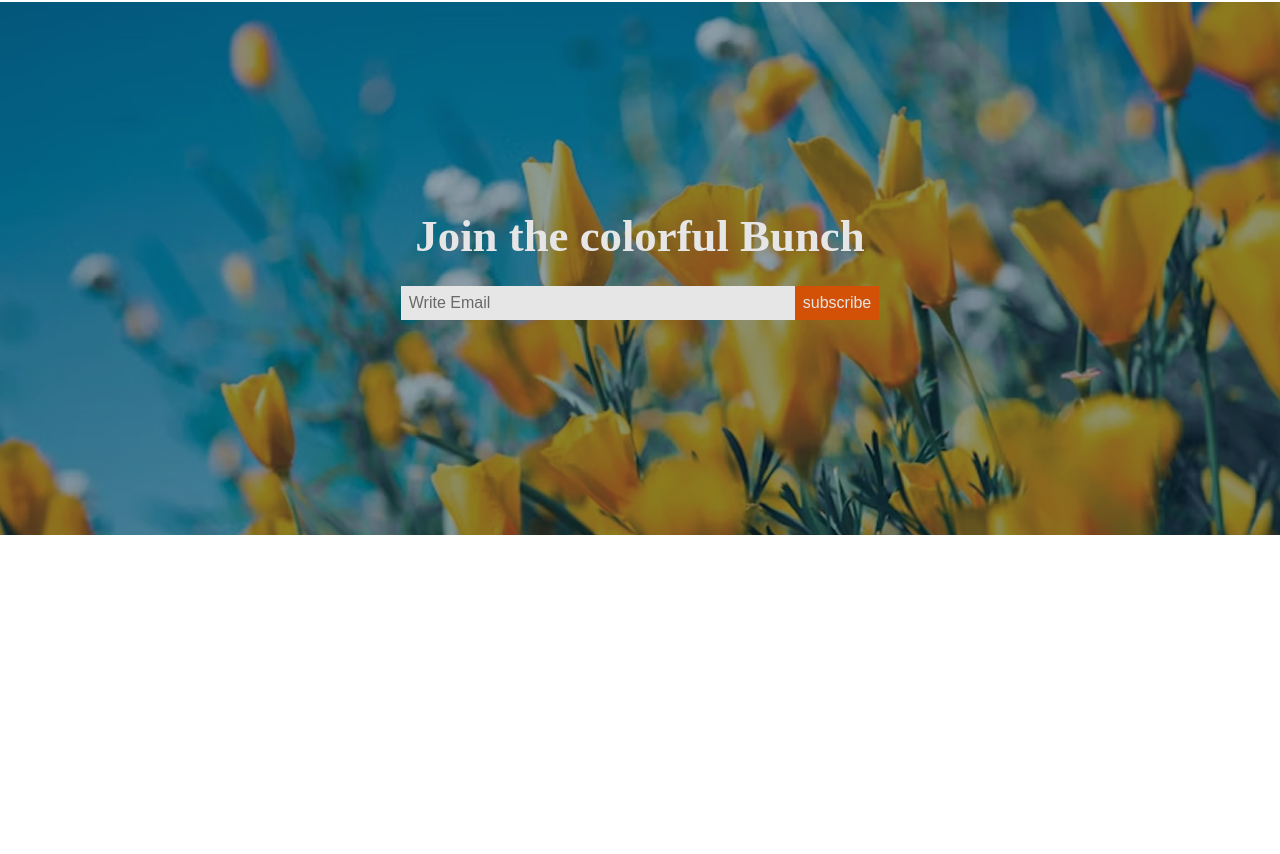
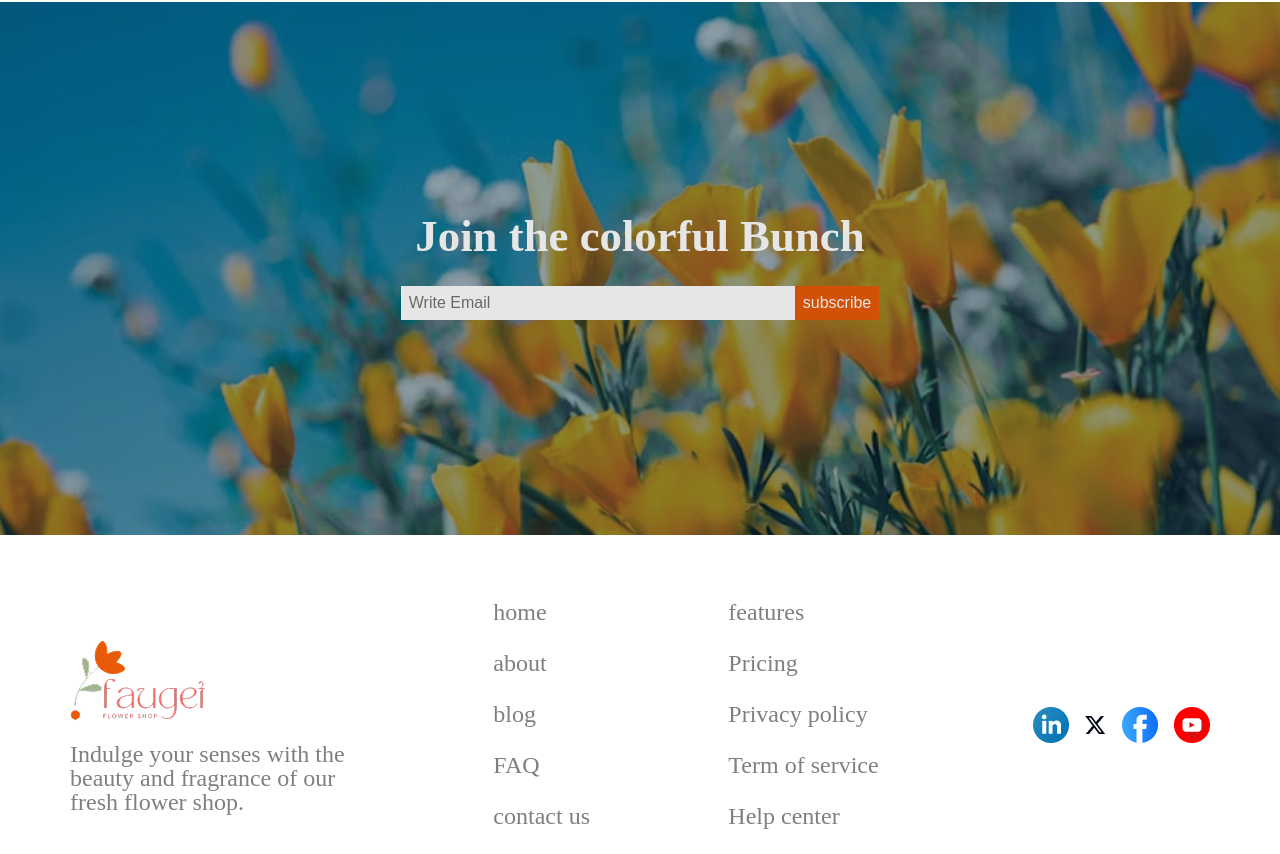
Before and after one commit to HasibulHRony/responsive-flowers-shop, a plain HTML site: page index.html in a window 1280 px wide. Shown: the part 3495-4349 px from the top of the page. Before the commit the page ends 4030 px from the top, so only its background shows below. Drawn offline with Linux system fonts and the light colour scheme.

Commit message:
footer section done

```diff
--- a/index.html
+++ b/index.html
@@ -194,7 +194,35 @@
         </div>
     </section>
     <footer>
+        <div class="foot-logo">
+            <figure><img src="./assets/logo.png" alt=""></figure>
+            <p class="dark-p">Indulge your senses with the beauty and fragrance of our fresh flower shop. </p>
+        </div>
+        <div class="home">
+            <ul>
+                <li><a href="">home</a></li>
+                <li><a href="">about</a></li>
+                <li><a href="">blog</a></li>
+                <li><a href="">FAQ</a></li>
+                <li><a href="">contact us</a></li>
 
+            </ul>
+        </div>
+        <div class="features">
+            <ul>
+                <li><a href="">features</a></li>
+                <li><a href="">Pricing</a></li>
+                <li><a href="">Privacy policy</a></li>
+                <li><a href="">Term of service</a></li>
+                <li><a href="">Help center</a></li>
+            </ul>
+        </div>
+        <div class="icons">
+            <figure><img src="./assets/icon-linkedin.png" alt=""></figure>
+            <figure><img src="./assets/icon-twitter.png" alt=""></figure>
+            <figure><img src="./assets/icon-facebook.png" alt=""></figure>
+            <figure><img src="./assets/icon-youtube.png" alt=""></figure>
+        </div>
     </footer>
 </body>
 
--- a/styles/style.css
+++ b/styles/style.css
@@ -27,7 +27,8 @@
 
 /* shared styles */
 header,
-main {
+main,
+footer {
     max-width: 1140px;
     margin: 0 auto;
 }
@@ -204,6 +205,7 @@ h1 {
 
 #deal-1 {
     background-image: url("../assets/deal-bloom.png");
+    background-size: cover;
     font-size: 20px;
     font-weight: 700;
     display: flex;
@@ -219,6 +221,7 @@ h1 {
 }
 
 #deal-2 {
+    background-size: cover;
     background-image: url("../assets/deal-ana.png");
     font-size: 20px;
     font-weight: 700;
@@ -271,6 +274,7 @@ h1 {
     background-size: cover;
     filter: brightness(90%);
     margin: 0 auto;
+    margin-bottom: 4rem;
     display: flex;
     flex-direction: column;
     align-items: center;
@@ -306,6 +310,53 @@ h1 {
     display: inline;
 }
 
+
+/* footer section styles */
+footer {
+    display: flex;
+    justify-content: space-between;
+    align-items: center;
+}
+
+.foot-logo,
+.home,
+.features,
+.icons {
+    max-width: 25%;
+}
+
+.home>ul,
+.features>ul {
+    display: flex;
+    flex-direction: column;
+}
+
+.home>ul>li,
+.features>ul>li {
+    list-style: none;
+    margin-bottom: 1.5rem;
+}
+
+.home>ul>li>a,
+.features>ul>li>a {
+    text-decoration: none;
+    font-size: 1.5rem;
+    color: rgba(0, 0, 0, 0.5);
+}
+
+.foot-logo>figure {
+    margin-bottom: 1rem;
+}
+
+.icons {
+    display: flex;
+    align-items: center;
+    justify-content: center;
+}
+
+.icons>figure>img {
+    margin-left: 1rem;
+}
 
 /* mobile responsive */
 @media screen and (max-width: 576px) {
@@ -433,9 +484,26 @@ h1 {
     }
 
     /* join section */
+    #join {
+        margin-bottom: 1rem;
+    }
 
-
-    #email{
+    #email {
         width: 200px;
     }
+
+    /* footer section styles */
+    footer {
+        flex-direction: column;
+        align-items: flex-start;
+        padding-left: 1.5rem;
+    }
+
+    .foot-logo,
+    .home,
+    .features,
+    .icons {
+        max-width: 80%;
+        margin-bottom: 1rem;
+    }
 }
```
